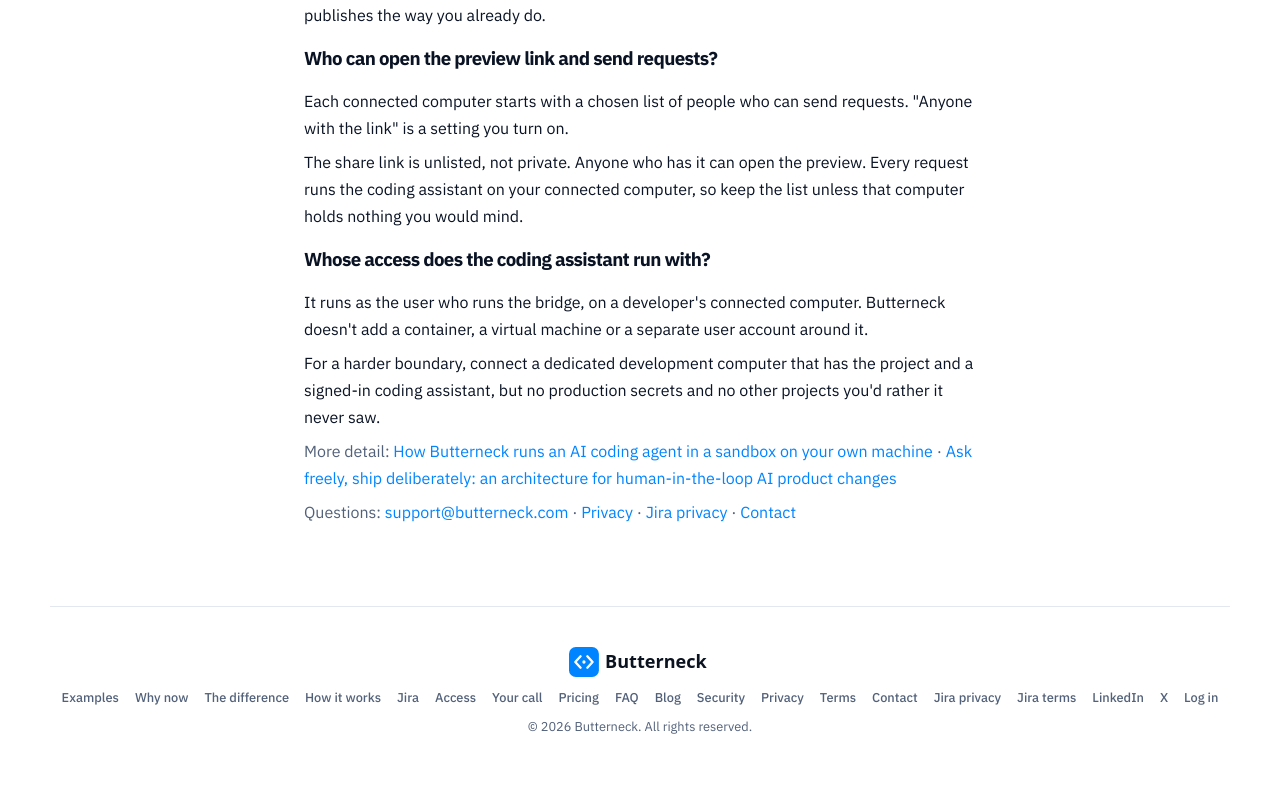
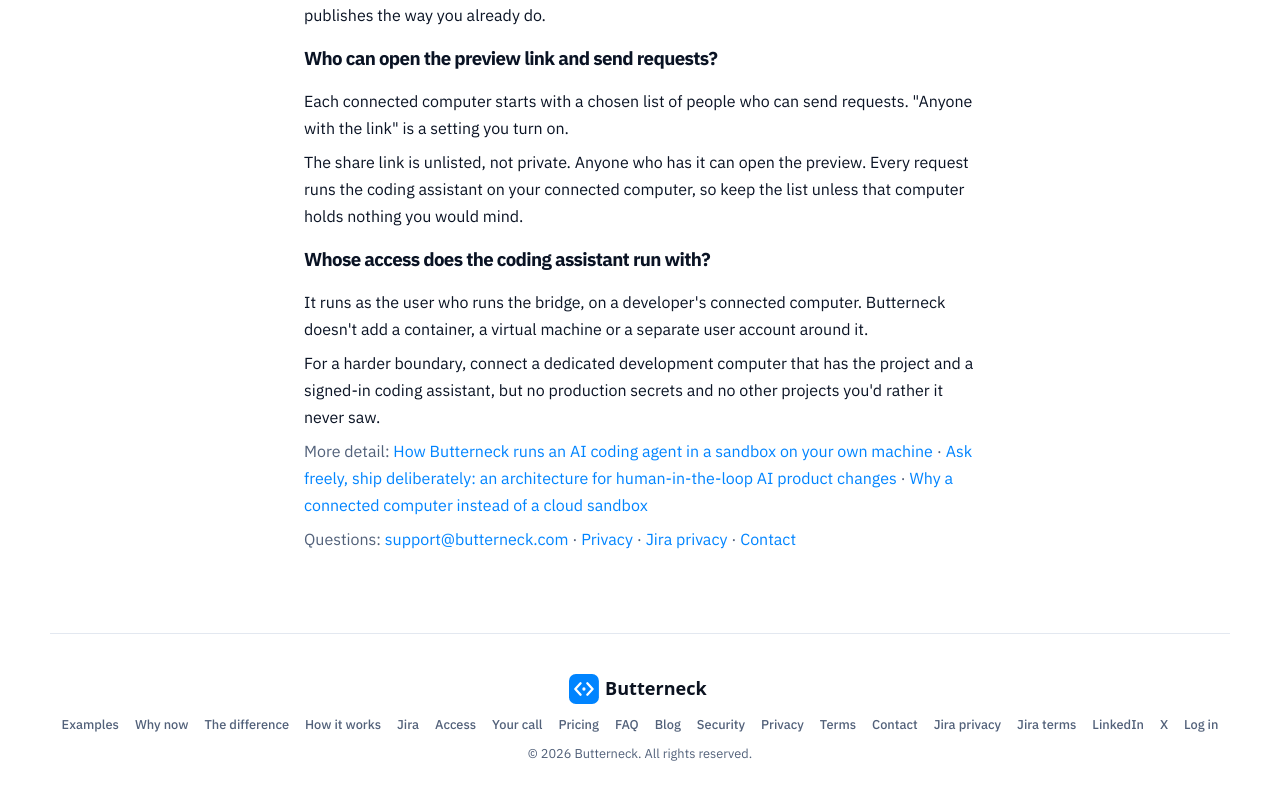
Before and after one commit to Lanatus-Systems/maintainer-pro-marketing, a Next.js app: page /security in a window 1280 px wide. Shown: the part 2040-2840 px from the top of the page. Built offline with nearby package versions, Linux system fonts and the light colour scheme; no server answers.

Commit message:
K-246: link the connected-computer vs cloud-sandbox trade-off on /security
Add a More detail link to /blog/ai-prs-need-an-owner#why-a-connected-computer-instead-of-a-cloud-sandbox, after verifying the live anchor.

```diff
--- a/src/content/security.ts
+++ b/src/content/security.ts
@@ -97,5 +97,9 @@ export const SECURITY = {
       label: "Ask freely, ship deliberately: an architecture for human-in-the-loop AI product changes",
       href: "/blog/human-in-the-loop-architecture-for-ai-product-changes",
     },
+    {
+      label: "Why a connected computer instead of a cloud sandbox",
+      href: "/blog/ai-prs-need-an-owner#why-a-connected-computer-instead-of-a-cloud-sandbox",
+    },
   ],
 } as const;
```
